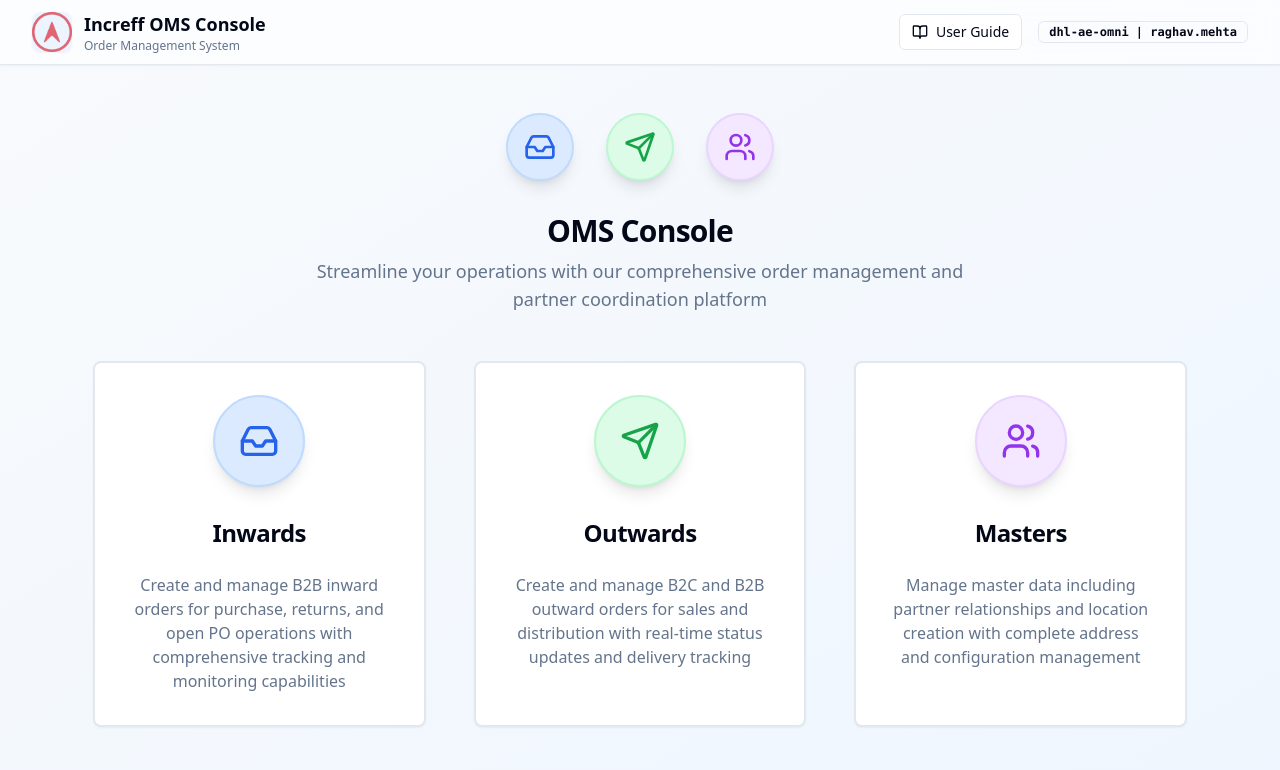
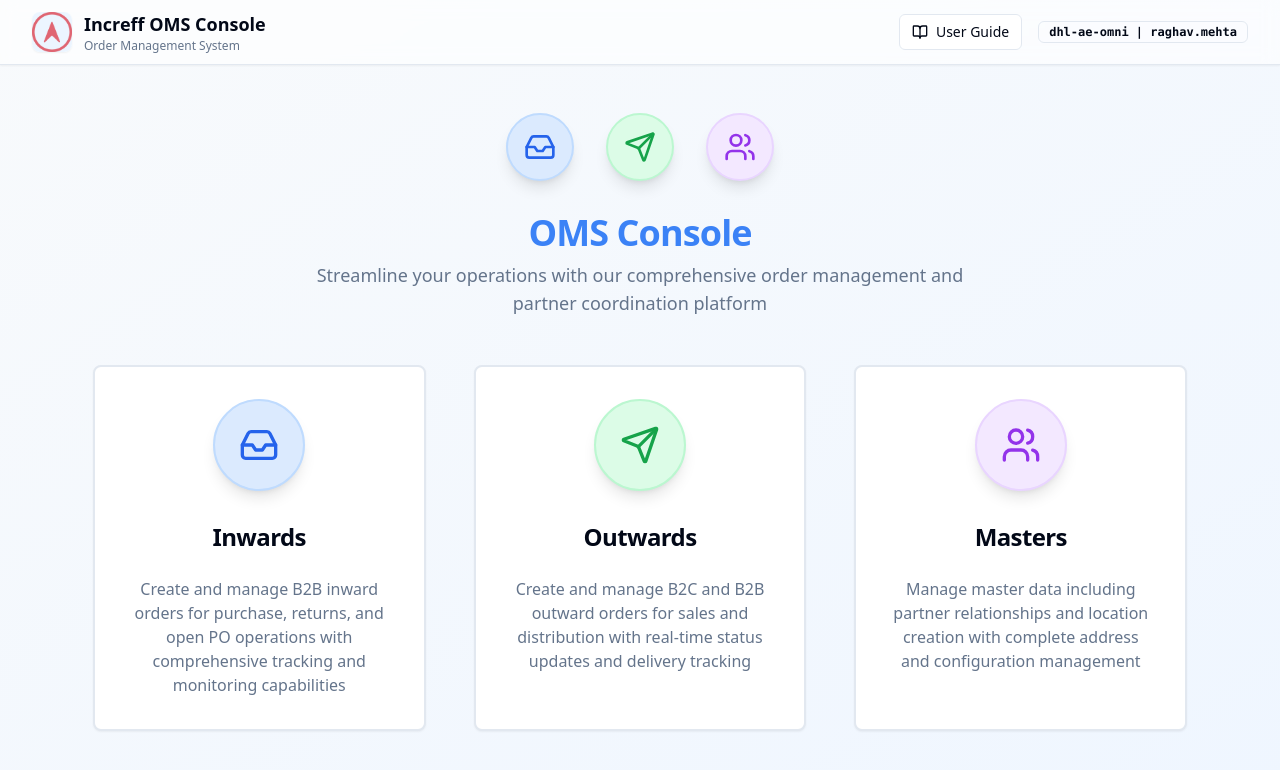
Before and after one commit to Omniproduct/increff-channel-app, a React (Vite) app: page / in a window 1280 px wide. Shown: the top 770 px of the page. Built offline with nearby package versions, Linux system fonts and the light colour scheme.

Commit message:
Visual edit in Lovable
Edited UI in Lovable

```diff
--- a/src/pages/Index.tsx
+++ b/src/pages/Index.tsx
@@ -83,7 +83,7 @@ const Index = () => {
             <AnimatedIcon icon={Users} className="bg-purple-100 text-purple-600 shadow-lg border-2 border-purple-200" delay={1} />
           </div>
           <div className="space-y-2">
-            <h2 className="text-3xl font-bold tracking-tight text-foreground">OMS Console</h2>
+            <h2 className="font-bold tracking-tight text-4xl text-blue-500">OMS Console</h2>
             <p className="text-lg text-muted-foreground max-w-2xl mx-auto">
               Streamline your operations with our comprehensive order management and partner coordination platform
             </p>
```
